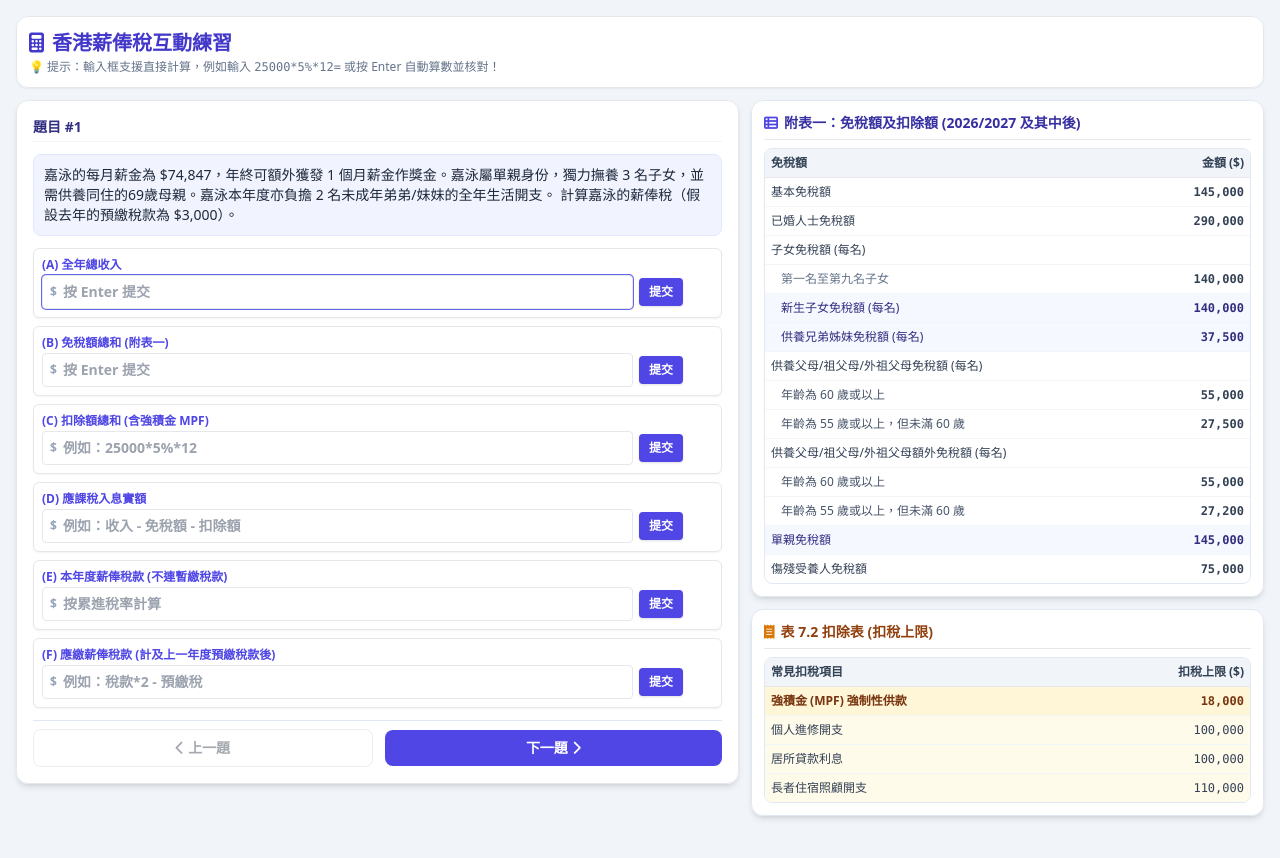
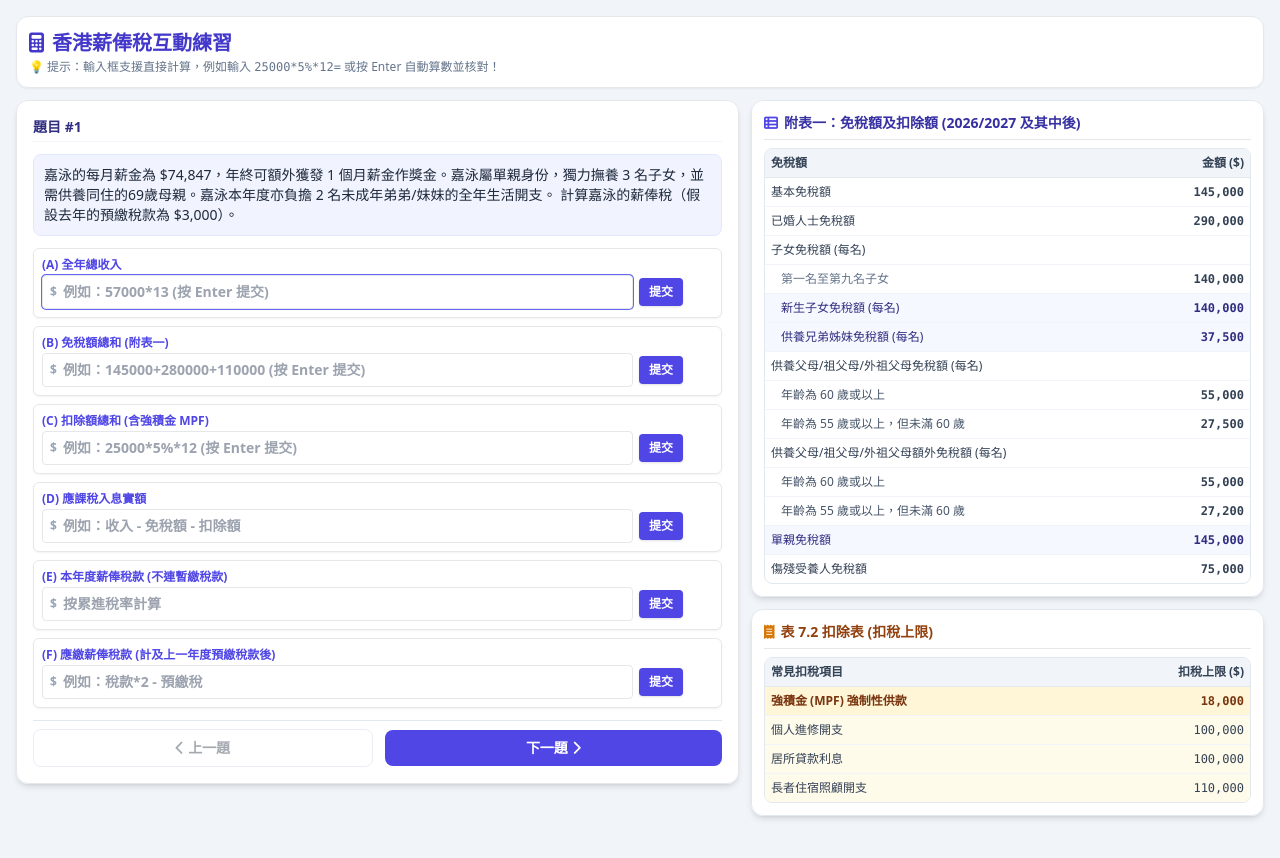
Before and after one commit to mryip06/salary_tax2, a plain HTML site: page index.html in a window 1280 px wide. Drawn offline with nearby package versions, Linux system fonts and the light colour scheme.

Commit message:
Update index.html

```diff
--- a/index.html
+++ b/index.html
@@ -49,7 +49,7 @@
                         <label class="block text-[11px] md:text-xs font-bold text-indigo-600 uppercase mb-0.5">(a) 全年總收入</label>
                         <div class="relative flex items-center gap-1.5">
                             <span class="absolute left-2 text-slate-400 font-bold text-xs">$</span>
-                            <input type="text" id="input-a" data-key="a" class="answer-input w-full pl-5 pr-2 py-1.5 text-xs md:text-sm border rounded focus:ring-1 focus:ring-indigo-500 focus:outline-none text-slate-800 font-semibold" placeholder="按 Enter 提交">
+                            <input type="text" id="input-a" data-key="a" class="answer-input w-full pl-5 pr-2 py-1.5 text-xs md:text-sm border rounded focus:ring-1 focus:ring-indigo-500 focus:outline-none text-slate-800 font-semibold" placeholder="例如：57000*13 (按 Enter 提交)">
                             <button onclick="submitSingle('a')" class="px-2.5 py-1.5 bg-indigo-600 hover:bg-indigo-700 text-white font-bold text-xs rounded shadow transition whitespace-nowrap">提交</button>
                             <span id="mark-a" class="text-base font-bold min-w-[24px] text-center"></span>
                         </div>
@@ -61,7 +61,7 @@
                         <label class="block text-[11px] md:text-xs font-bold text-indigo-600 uppercase mb-0.5">(b) 免稅額總和 (附表一)</label>
                         <div class="relative flex items-center gap-1.5">
                             <span class="absolute left-2 text-slate-400 font-bold text-xs">$</span>
-                            <input type="text" id="input-b" data-key="b" class="answer-input w-full pl-5 pr-2 py-1.5 text-xs md:text-sm border rounded focus:ring-1 focus:ring-indigo-500 focus:outline-none text-slate-800 font-semibold" placeholder="按 Enter 提交">
+                            <input type="text" id="input-b" data-key="b" class="answer-input w-full pl-5 pr-2 py-1.5 text-xs md:text-sm border rounded focus:ring-1 focus:ring-indigo-500 focus:outline-none text-slate-800 font-semibold" placeholder="例如：145000+280000+110000 (按 Enter 提交)">
                             <button onclick="submitSingle('b')" class="px-2.5 py-1.5 bg-indigo-600 hover:bg-indigo-700 text-white font-bold text-xs rounded shadow transition whitespace-nowrap">提交</button>
                             <span id="mark-b" class="text-base font-bold min-w-[24px] text-center"></span>
                         </div>
@@ -73,7 +73,7 @@
                         <label class="block text-[11px] md:text-xs font-bold text-indigo-600 uppercase mb-0.5">(c) 扣除額總和 (含強積金 MPF)</label>
                         <div class="relative flex items-center gap-1.5">
                             <span class="absolute left-2 text-slate-400 font-bold text-xs">$</span>
-                            <input type="text" id="input-c" data-key="c" class="answer-input w-full pl-5 pr-2 py-1.5 text-xs md:text-sm border rounded focus:ring-1 focus:ring-indigo-500 focus:outline-none text-slate-800 font-semibold" placeholder="例如：25000*5%*12">
+                            <input type="text" id="input-c" data-key="c" class="answer-input w-full pl-5 pr-2 py-1.5 text-xs md:text-sm border rounded focus:ring-1 focus:ring-indigo-500 focus:outline-none text-slate-800 font-semibold" placeholder="例如：25000*5%*12 (按 Enter 提交)">
                             <button onclick="submitSingle('c')" class="px-2.5 py-1.5 bg-indigo-600 hover:bg-indigo-700 text-white font-bold text-xs rounded shadow transition whitespace-nowrap">提交</button>
                             <span id="mark-c" class="text-base font-bold min-w-[24px] text-center"></span>
                         </div>
```
